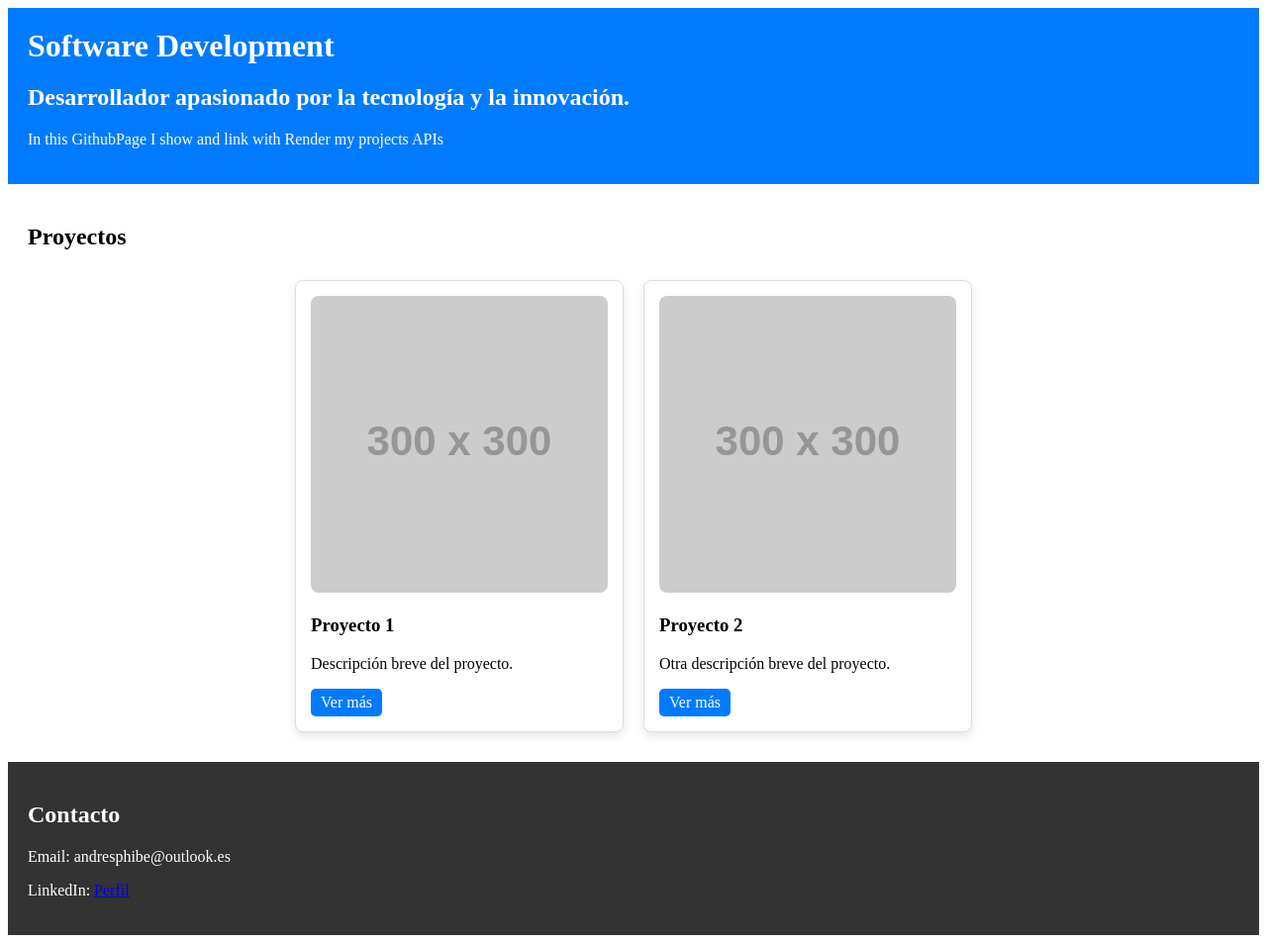
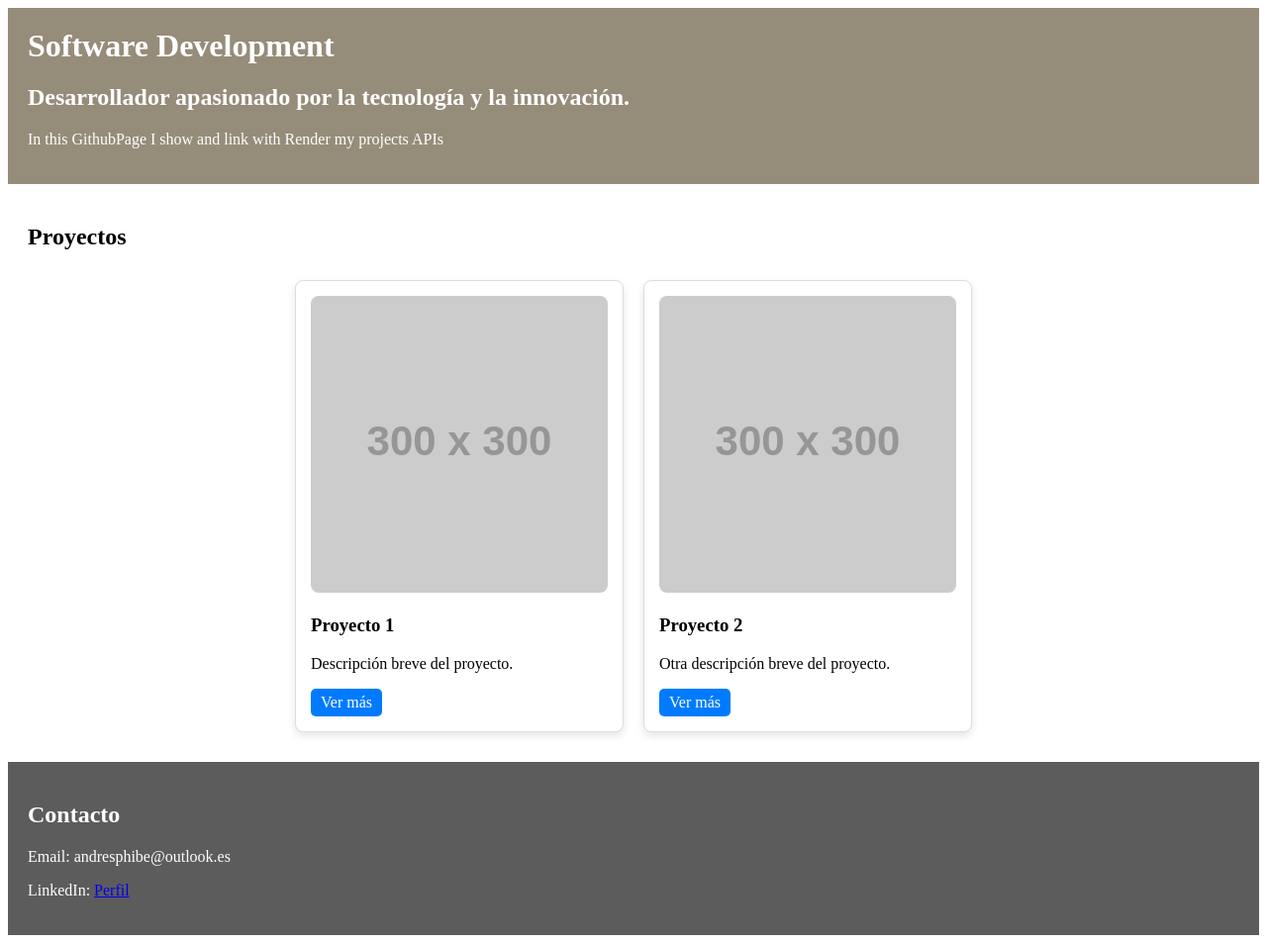
Before and after one commit to drewpb/portfolio, a plain HTML site: page index.html in a window 1280 px wide. Shown: the whole page at 99% size. Drawn offline with Linux system fonts and the light colour scheme; placeholder pictures from the web are drawn by us.

Commit message:
Update styles.css
color

```diff
--- a/styles.css
+++ b/styles.css
@@ -20,7 +20,7 @@ body {
 }
 
 header {
-    background: #007BFF;
+    background: #968c7a;
     color: white;
     padding: 20px;
 }
@@ -64,7 +64,7 @@ h1 {
 }
 
 .contact {
-    background: #333;
+    background: #5c5c5c;
     color: white;
     padding: 20px;
 }
```
